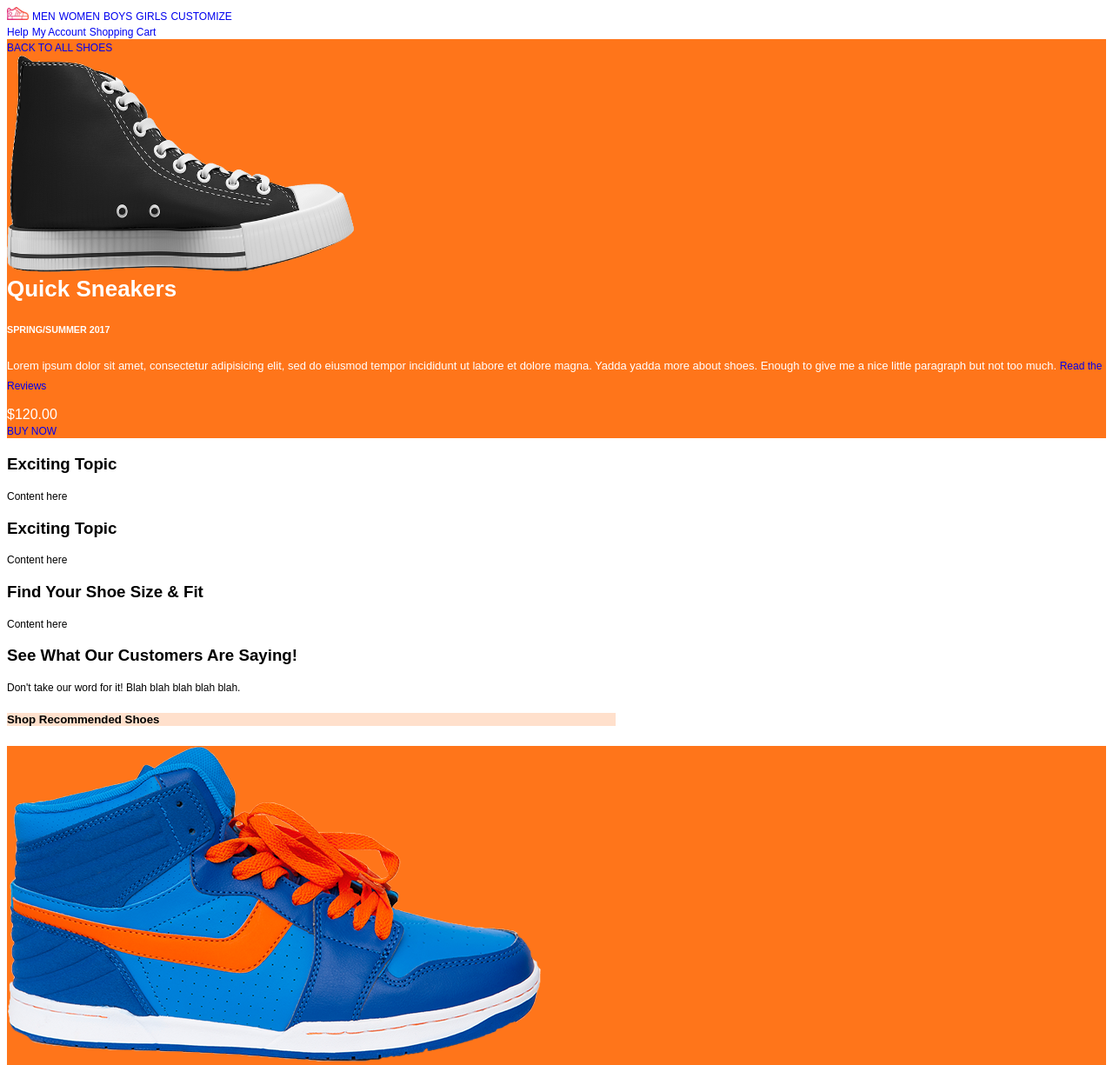
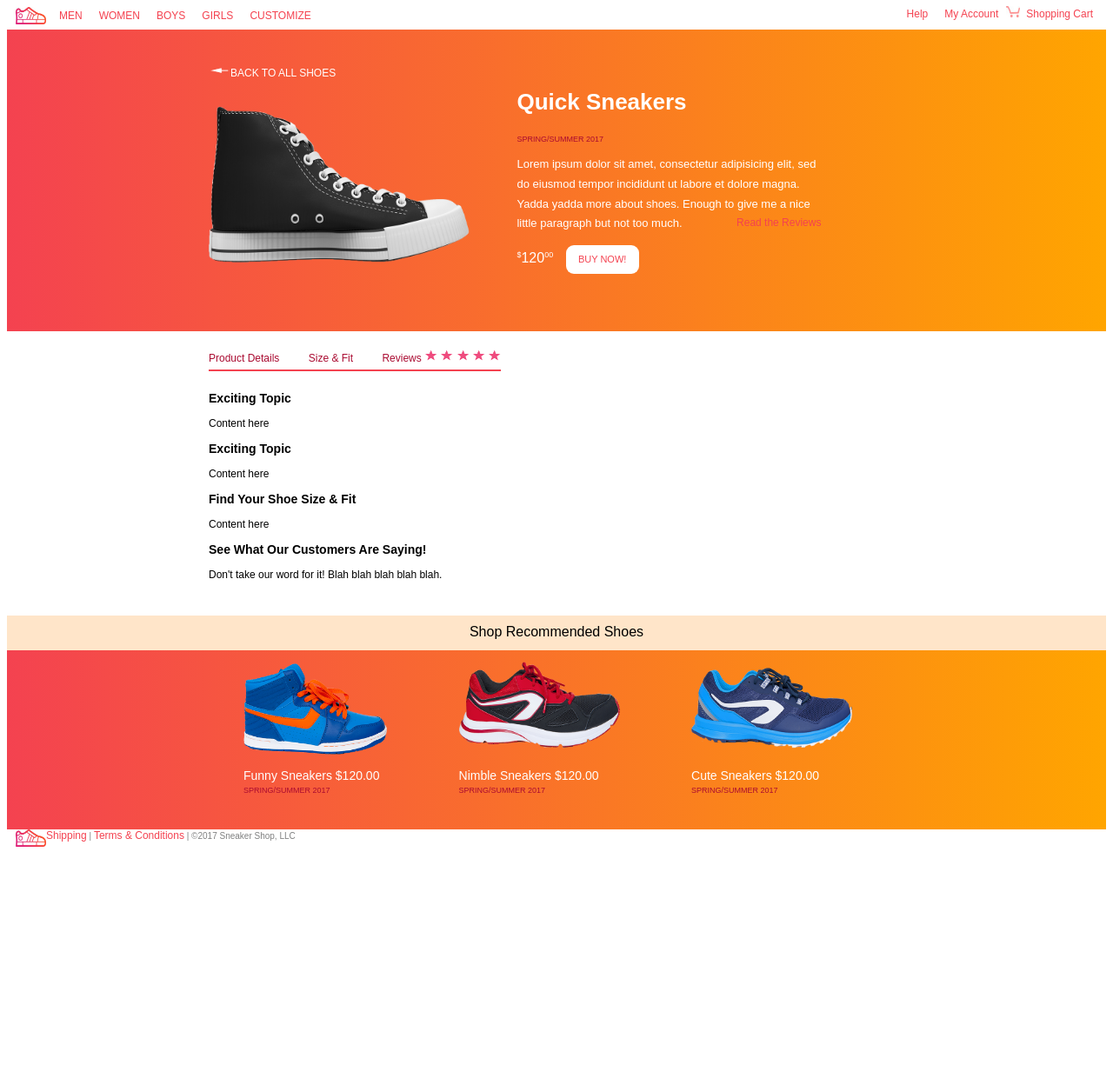
Before and after one commit to littlesbyleslie/TIY-HOMEWORK, a plain HTML site: page index-quick-sneakers.html in a window 1280 px wide. Shown: the top 1225 px of the page at 87% size. After the commit the page ends 976 px from the top, so only its background shows below. Drawn offline with Linux system fonts and the light colour scheme.

Commit message:
friday
inline blocks for sneakers, tweaks,
trouble with reviews+stars and line

```diff
--- a/index-quick-sneakers.html
+++ b/index-quick-sneakers.html
@@ -10,39 +10,73 @@
     <header>
       <nav>
         <img class="logo" src="images/logo.jpg"/>
+      </nav>
+      <nav class="left-nav">
         <a href = "#">MEN</a>
         <a href = "#">WOMEN</a>
         <a href = "#">BOYS</a>
         <a href = "#">GIRLS</a>
         <a href = "#">CUSTOMIZE</a>
       </nav>
-      <nav>
+      <nav class="right-nav">
         <a href = "#">Help</a>
         <a href = "#">My Account</a>
+        <img class="cart" src="images/cart.jpg"/>
         <a href = "#">Shopping Cart</a>
       </nav>
     </header>
 
     <section class="section-1">
-      <div>
-        <a href="#">BACK TO ALL SHOES</a>
+      <div class="section-1-container">
+        <div class="section-1-left-container">
+          <img class="arrow" src="images/arrow-white.png"/>
+          <a href="#" class="back-link">BACK TO ALL SHOES</a>
+          <img class="shoe-1" src="images/shoe1.png" alt="sneaker image"/>
         </div>
-      <img class="shoe-1" src="images/shoe1.png" alt="sneaker image"/>
-      <h1>Quick Sneakers</h1>
-      <h6>SPRING/SUMMER 2017</h6>
+
+        <div class="section-1-right-container">
+          <h1 class="quick-sneakers">Quick Sneakers</h1>
+          <div class="spring-summer">
+            SPRING/SUMMER 2017
+          </div>
           <p class="p-1">
             Lorem ipsum dolor sit amet, consectetur adipisicing elit, sed do eiusmod tempor incididunt ut labore et dolore magna. Yadda yadda more about shoes. Enough to give me a nice little paragraph but not too much.   <a href="#">Read the Reviews</a>
           </p>
+
+          <div class="buy-container">
             <div>
-        $120.00
+              <sup>$</sup>120<sup>00</sup>
             </div>
-      <a href="#">BUY NOW</a>
-      <!-- <p class="p-2">
-        $120.00 <a href="#">BUY NOW</a>
-      </p> -->
+            <div class=buy-now-button>
+              BUY NOW!
+            </div>
+          </div>
+
+        </div>
+      </div>
     </section>
 
     <section class="section-2">
+      <div class="section-2-header-tabs">
+        <div class="product-details">
+          Product Details
+        </div>
+        <div class="size-fit">
+          Size & Fit
+        </div>
+        <div class="review-star-container">
+          <div class="reviews">
+            Reviews
+            <img class="star" src="images/star-pink.png"/>
+            <img class="star" src="images/star-pink.png"/>
+            <img class="star" src="images/star-pink.png"/>
+            <img class="star" src="images/star-pink.png"/>
+            <img class="star" src="images/star-pink.png"/>
+          </div>
+        </div>
+        <hr class="line">
+
+      </div>
       <h3>Exciting Topic</h3>
       <p>Content here</p>
       <h3>Exciting Topic</h3>
@@ -53,28 +87,46 @@
       <p>Don't take our word for it! Blah blah blah blah blah.</p>
     </section>
 
+    <div class="section-3-header">
+      Shop Recommended Shoes
+    </div>
+    <!-- <section class="section-3">
+      <h5>Shop Recommended Shoes</h5>
+    </section> -->
+
     <section class="section-3">
-      <h5>Shop Recommended Shoes</h5>
-    </section>
-
-    <section class="section-4">
+      <div class="section-3-shoe-container">
+        <div class="shoe-2-block">
           <img class="shoe-2" src="images/shoe2.png"/>
           <p>
-        Funny Sneakers
+            Funny Sneakers $120.00
           </p>
-      <a href="#">120.00</a></p>
+          <div>
+            SPRING/SUMMER 2017
+          </div>
+        </div>
 
+        <div class="shoe-3-block">
           <img class="shoe-3" src="images/shoe3.png"/>
           <p>
-        Nimble Sneakers
+            Nimble Sneakers $120.00
           </p>
-      <a href="#">120.00</a></p>
+          <div>
+            SPRING/SUMMER 2017
+          </div>
+        </div>
 
+        <div class="shoe-4-block">
           <img class="shoe-4" src="images/shoe4.png"/>
           <p>
-        Cute Sneakers
+            Cute Sneakers $120.00
           </p>
-      <a href="#">120.00</a></p>
+          <div>
+            SPRING/SUMMER 2017
+          </div>
+        </div>
+
+      </div>
     </section>
 
     <footer>
--- a/main-quick-sneakers.css
+++ b/main-quick-sneakers.css
@@ -1,64 +1,142 @@
 .logo {
-  height: 15px;
-  width: 25px;
+  height: 20px;
+  width: 35px;
+  float:left;
+  padding-left:10px;
 }
 
 a {
   text-decoration: none;
   font-family:sans-serif;
   font-size:12px;
+  color:#f44250;
+}
+p a {
+  float:right;
+}
+
+.left-nav {
+  padding-left:50px;
+}
+.right-nav {
+  text-align:right;
+  margin-top:-20px;
+  padding-right:10px;
+}
+
+.cart {
+  height:13px;
+  width:16px;
+  margin-right:-7px;
+}
+
+nav a {
+  margin-left:5px;
+  padding-left:5px;
+  padding-right:5px;
 }
 
 .section-1 {
-  background-color:#ff751a;
+  background-image: linear-gradient(to right, #f44250, orange);
+  /*background-color:#f47a42;*/
+  /*background:linear-gradient (to right, #f47a42 0%, orange 100%)*/
   color:white;
   font-family: ‘Raleway’, sans-serif;
   text-align:left;
+  padding-top:40px;
+  /*padding-bottom:40px;*/
+  margin-top:10px;
 }
 
+.arrow {
+  height:15px;
+  width:25px;
+  float:left;
+  display:block;
+}
+
+.back-link {
+    color:white;
+    font-size:12px;
+    /*float:left;*/
+}
 
 .shoe-1 {
-  height: 250px;
-  width: 400px;
+  height: 180px;
+  width: 300px;
+  /*float:left;*/
+  margin-top:30px;
+  margin-right:30px;
+  /*display:inline-block;*/
+  /*margin:20px;*/
 }
 
-/*body {
-  display:block;
-  padding-left:100px;
-  padding-right:100px;
-}*/
+.section-1-container {
+  width:800px;
+  margin-left:auto;
+  margin-right:auto;
+  /*border:1px solid black;*/
+}
+.section-1-right-container, .section-1-left-container {
+  display:inline-block;
+  /*border:1px solid black;*/
+  width:350px;
+  height:300px;
+}
 
-/*body {
-  margin:0 auto;
-}*/
-/*p {
-  border:1px solid black;
-}*/
+.section-1-left-container {
+  /*padding-top:20px;*/
+}
 
+.spring-summer {
+  /*padding-top:5px;*/
+  font-size:9px;
+  font-weight:lighter;
+  color:#aa0b31;
+}
+.section-3 div {
+  padding-top:5px;
+  font-size:9px;
+  font-weight:lighter;
+  color:#aa0b31;
+}
+sup {
+    vertical-align: top;
+    font-size:9px;
+    letter-spacing:normal;
+}
 
-/*The below text shows how you can manipulate the size in/around tagged elements*/
-/*div {
- border:1px dotted black;
- width:500px;
- height:400px;
- padding-top:60px;
- padding-left:30px
- margin-left:40px;
-}*/
+.buy-now-button {
+  /*border:1px solid black;*/
+  text-align:center;
+  color:#f44250;
+  font-size:11px;
+  height:20px;
+  width:80px;
+  padding-top:10px;
+  padding-bottom:3px;
+  padding-left:2px;
+  padding-right:2px;
+  background-color:white;
+  border-radius:9px;
+  margin-left:10px;
+}
+
+.buy-container div {
+  display:inline-block;
+}
 
 h1 {
   font-size:26px;
   font-family:sans-serif;
   color:white;
-  margin: 0 auto;
 }
-
-
-.section-1 h5 {
+/*
+.section-1 h6 {
   color:blue;
   font-variant:small-caps;
   font-family:sans-serif;
-}
+}*/
 .section-1 .p-1 {
   font-size:13px;
   font-family:sans-serif;
@@ -72,26 +150,89 @@ h1 {
   color:white;
 }
 .section-2 {
+  display:block;
   font-family:sans-serif;
+  font-size:12px;
+  text-align:left;
+  /*border:1px solid black;*/
+  width:800px;
+  margin-left:auto;
+  margin-right:auto;
+  margin-bottom:20px;
 }
-.section-2 p {
-  font-size:12px;
+.section-2-header-tabs {
+  display:inline-block;
+  color: #aa0b31;
+  margin-top:20px;
 }
-.section-3 h5 {
+.product-details, .size-fit {
+  display:inline-block;
+  margin-right:30px;
+}
+
+.star {
+  width:15px;
+  height:15px;
+}
+.review-star-container {
+  display:inline-block;
+  /*float:right;*/
+}
+.line {
+  width:auto;
+  border:1px solid #f44250;
+}
+.section-3-header {
+  width:auto;
+  height:35px;
+  background-color:#ffe5c9;
   font-family:sans-serif;
-  background-color:#ffe0cc;
+  font-weight:normal;
+  padding-top:10px;
+  padding-bottom:10px;
+  /*margin-bottom:40px;*/
+  margin-top:40px;
+  /*padding-bottom:5px;*/
+  text-align:center;
 }
+
 .section-3 {
-  background-color:#ff751a;
-  width:700px;
+  /*width-auto;*/
+  background-image: linear-gradient(to right, #f44250, orange);
 }
-.section-4 {
-  background-color:#ff751a;
-}
-.section-4 p {
+.section-3 p {
   font-family:sans-serif;
   color:white;
+  font-size:14px;
 }
+.section-3 div {
+  color:#aa0b31;
+  font-family:sans-serif;
+  font-size:9px;
+  margin-top:-15px;
+  font-weight: lighter;
+}
+
+.shoe-2 {
+  width:165px;
+  height:105px;
+}
+.shoe-3, .shoe-4 {
+  width:185px;
+  height:125px;
+}
+.shoe-2-block, .shoe-3-block, .shoe-4-block {
+  display:inline-block;
+  padding:40px;
+  /*margin-left:auto;
+  margin-right:auto;*/
+}
+.section-3-shoe-container {
+  width:800px;
+  margin-left:auto;
+  margin-right:auto;
+}
+
 footer {
   font-family:sans-serif;
   font-size:10px;
```
Also changed, not shown: images/arrow-white.png (added), images/arrow.png (added), images/star-pink.png (added), images/star.png (added). Lines whose indentation alone changed are shown as unchanged.
